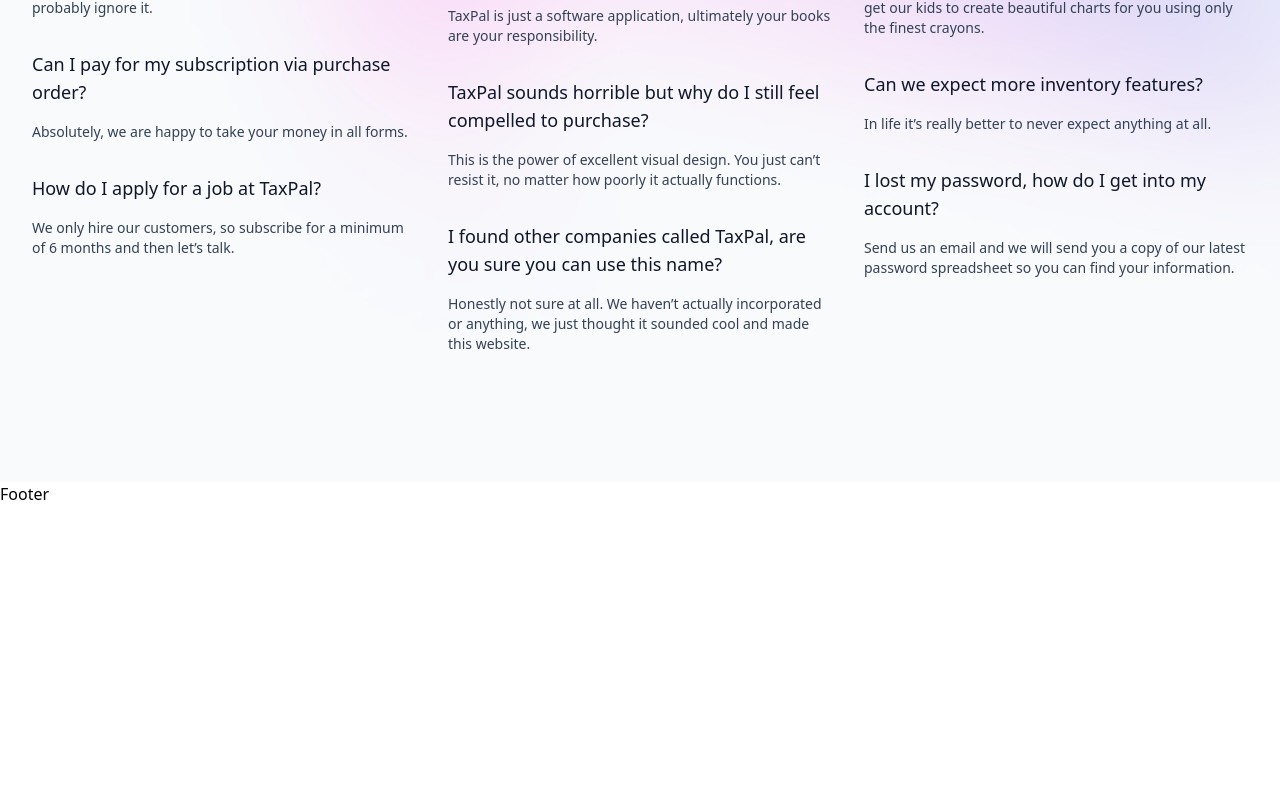
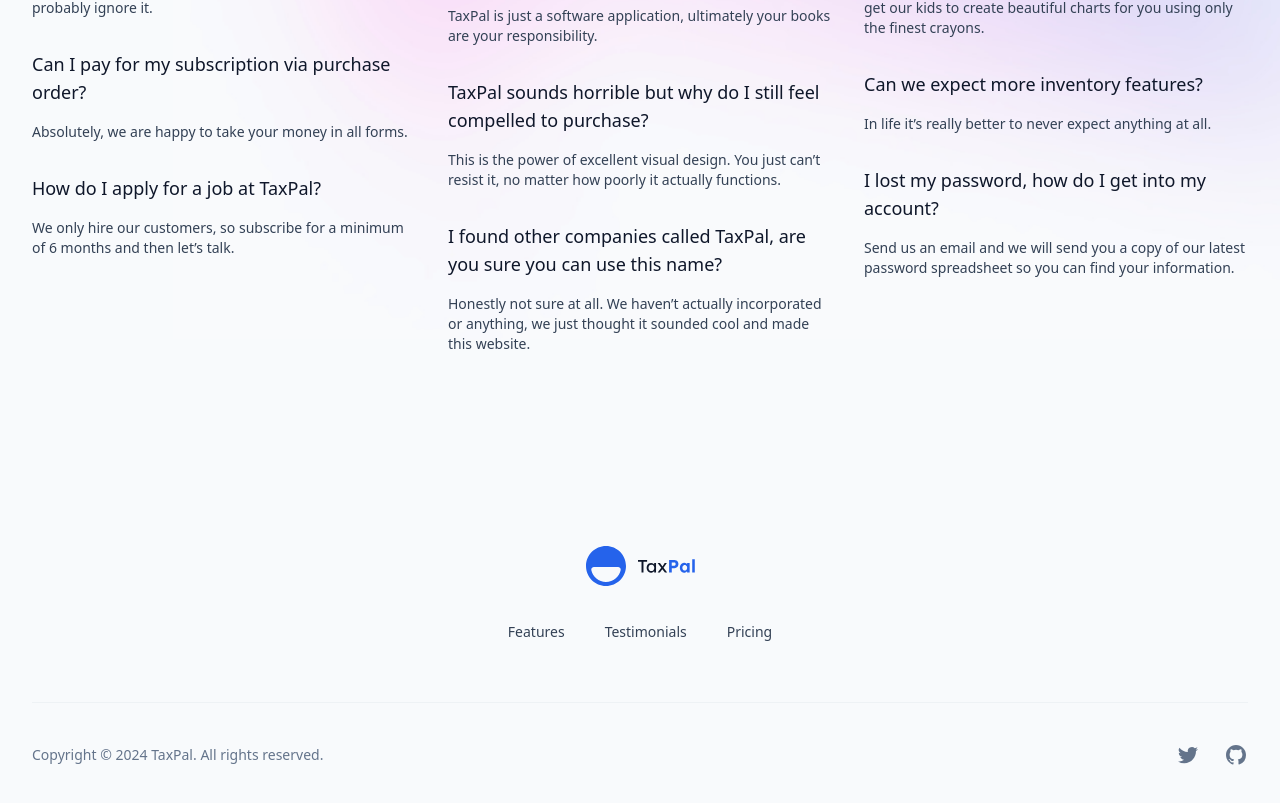
Before and after one commit to ShenghaoisYummy/taxpal, a Next.js app in the folder taxpal/: page / in a window 1280 px wide. Shown: the part 5709-6512 px from the top of the page. Before the commit the page ends 6215 px from the top, so only its background shows below. Built offline with nearby package versions, Linux system fonts and the light colour scheme.

Commit message:
Footer completed

```diff
--- a/taxpal/src/components/Footer.jsx
+++ b/taxpal/src/components/Footer.jsx
@@ -1,7 +1,64 @@
-import React from "react";
+import React from 'react'
+import Container from "@/components/Container";
+import Link from "next/link";
+import Logo from "@/components/Logo";
+import NavLink from "@/components/NavLink";
 
 const Footer = () => {
-  return <div>Footer</div>;
-};
+  return (
+    <footer className='bg-slate-50'>
+      <Container>
+        {/* Footer NavLink */}
+        <div className='py-16'>
+          <Logo className='mx-auto h-10 w-auto'></Logo>
+          <nav
+            className="mt-10 text-sm"
+            aria-label="quick links">
+            <div className="-my-1 flex justify-center gap-x-6">
+              <NavLink href="#features">Features</NavLink>
+              <NavLink href="#testimonials">
+                Testimonials
+              </NavLink>
+              <NavLink href="#pricing">Pricing</NavLink>
+            </div>
+          </nav>
+        </div>
 
-export default Footer;
+        {/* Footer Content */}
+
+        <div className='flex flex-col items-center border-t border-slate-400/10 py-10 sm:flex-row sm:justify-between'>
+          <div className='flex gap-x-6 order-1 sm:order-2'>
+            <Link
+              href="https://twitter.com"
+              className="group"
+              aria-label="TaxPal on Twitter">
+              <svg
+                aria-hidden="true"
+                className="h-6 w-6 fill-slate-500 group-hover:fill-slate-700">
+                <path d="M8.29 20.251c7.547 0 11.675-6.253 11.675-11.675 0-.178 0-.355-.012-.53A8.348 8.348 0 0 0 22 5.92a8.19 8.19 0 0 1-2.357.646 4.118 4.118 0 0 0 1.804-2.27 8.224 8.224 0 0 1-2.605.996 4.107 4.107 0 0 0-6.993 3.743 11.65 11.65 0 0 1-8.457-4.287 4.106 4.106 0 0 0 1.27 5.477A4.073 4.073 0 0 1 2.8 9.713v.052a4.105 4.105 0 0 0 3.292 4.022 4.093 4.093 0 0 1-1.853.07 4.108 4.108 0 0 0 3.834 2.85A8.233 8.233 0 0 1 2 18.407a11.615 11.615 0 0 0 6.29 1.84" />
+              </svg>
+            </Link>
+            <Link
+              href="https://github.com"
+              className="group"
+              aria-label="TaxPal on GitHub">
+              <svg
+                aria-hidden="true"
+                className="h-6 w-6 fill-slate-500 group-hover:fill-slate-700">
+                <path d="M12 2C6.477 2 2 6.484 2 12.017c0 4.425 2.865 8.18 6.839 9.504.5.092.682-.217.682-.483 0-.237-.008-.868-.013-1.703-2.782.605-3.369-1.343-3.369-1.343-.454-1.158-1.11-1.466-1.11-1.466-.908-.62.069-.608.069-.608 1.003.07 1.531 1.032 1.531 1.032.892 1.53 2.341 1.088 2.91.832.092-.647.35-1.088.636-1.338-2.22-.253-4.555-1.113-4.555-4.951 0-1.093.39-1.988 1.029-2.688-.103-.253-.446-1.272.098-2.65 0 0 .84-.27 2.75 1.026A9.564 9.564 0 0 1 12 6.844a9.59 9.59 0 0 1 2.504.337c1.909-1.296 2.747-1.027 2.747-1.027.546 1.379.202 2.398.1 2.651.64.7 1.028 1.595 1.028 2.688 0 3.848-2.339 4.695-4.566 4.943.359.309.678.92.678 1.855 0 1.338-.012 2.419-.012 2.747 0 .268.18.58.688.482A10.02 10.02 0 0 0 22 12.017C22 6.484 17.522 2 12 2Z" />
+              </svg>
+            </Link>
+          </div>
+
+          <p className='mt-6 text-sm text-slate-500 sm:mt-0 order-2 sm:order-1'>
+            Copyright &copy; {new Date().getFullYear()}{" "}
+            TaxPal. All rights reserved.
+          </p>
+        </div>
+      </Container>
+    </footer>
+  )
+}
+
+
+export default Footer
```
